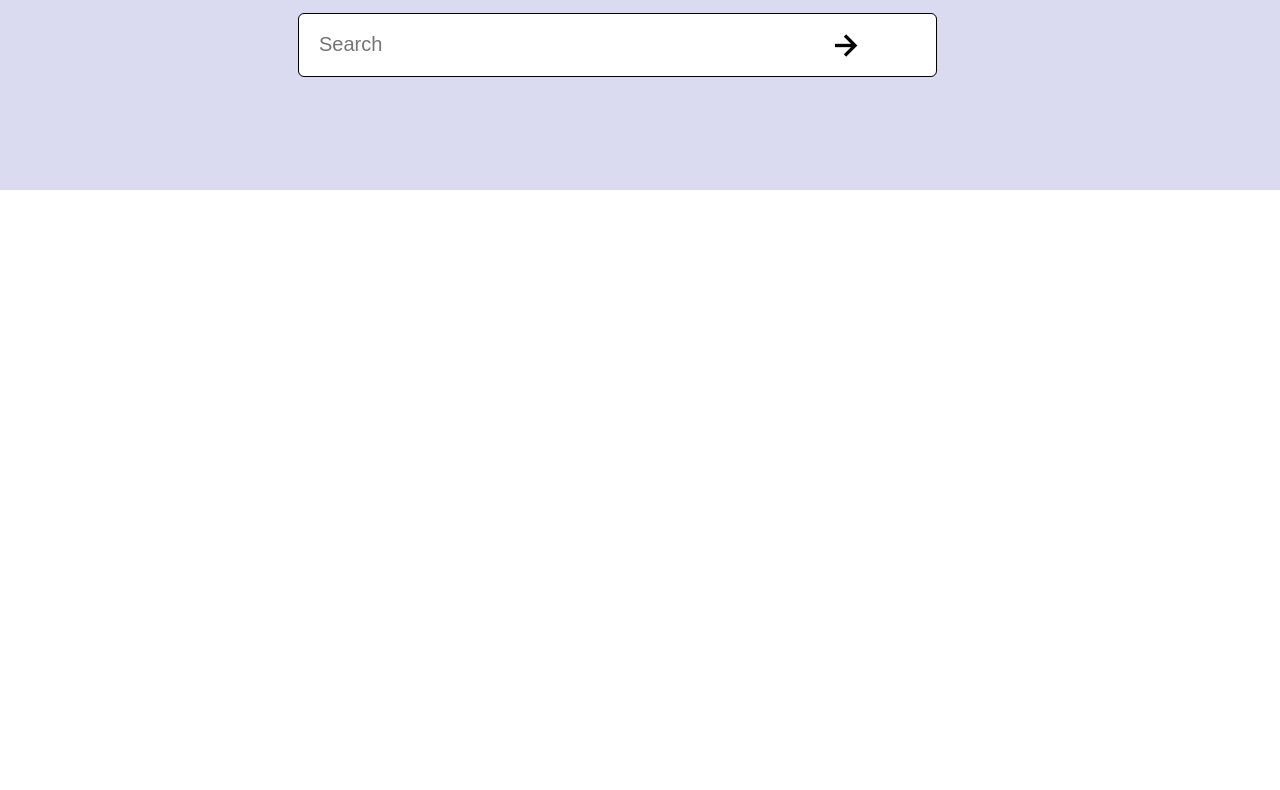
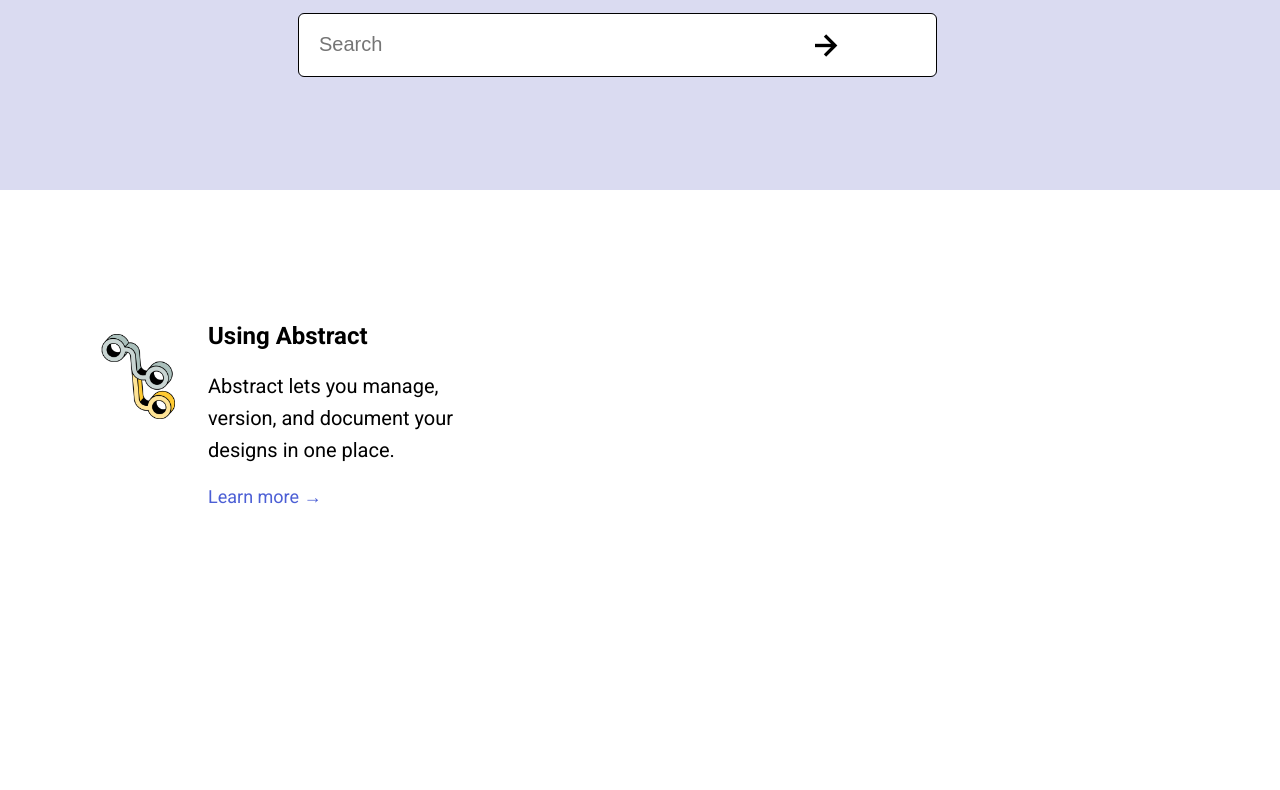
Before and after one commit to edjmuir/Abstract, a plain HTML site: page index.html in a window 1280 px wide. Shown: the part 255-1045 px from the top of the page. After the commit the page ends 800 px from the top, so only its background shows below. Drawn offline with nearby package versions, Linux system fonts and the light colour scheme.

Commit message:
create features layout section

```diff
--- a/css/styles.css
+++ b/css/styles.css
@@ -36,7 +36,7 @@ main {
 .para a {
   color: var(--color-white);
   display: inline-block;
-  font-weight: 400;
+  font-weight: 700;
   font-size: 18px;
   margin-left: -10px;
   margin-right: 10px;
@@ -44,7 +44,7 @@ main {
   text-decoration: none;
 }
 
-.abstract:hover {
+.abstract-text:hover {
   color: var(--color-gray2);
 }
 
@@ -126,7 +126,42 @@ input {
 
 .bx {
   position: absolute;
-  right: 415px;
+  right: 435px;
   font-size: 40px;
   padding-top: 12px;
 }
+
+.features {
+  display: flex;
+  flex-direction: row;
+}
+
+.feat-block1 {
+  margin-top: 7rem;
+  margin-left: 6rem;
+  width: 30%;
+}
+
+.feat-block1 h2 {
+  margin-left: 7rem;
+}
+
+.feat-block1 p {
+  font-size: 20px;
+  line-height: 1.6;
+  margin-left: 7rem;
+}
+
+.feat-block1 a {
+  color: var(--btn-color);
+  font-size: 18px;
+  margin-left: 7rem;
+  text-decoration: none;
+}
+
+.abstract-img {
+  float: left;
+  width: 85px;
+  height: 85px;
+  margin-top: 2rem;
+}
--- a/index.html
+++ b/index.html
@@ -22,14 +22,14 @@
           <a href="#"
             ><img
               title="Go to goabstract.com"
-              class="logo abstract"
+              class="logo"
               src="img/abstract_logo.PNG"
               alt="Abstract Logo"
             />
           </a>
 
           <p class="para">
-            <a class="abstract" title="Go to goabstract.com" href="#"
+            <a class="abstract-text" title="Go to goabstract.com" href="#"
               >Abstract |
             </a>
           </p>
@@ -46,7 +46,23 @@
           ></i>
         </div>
       </div>
-      <main></main>
+
+      <div class="features">
+        <div class="feat-block1">
+          <img class="abstract-img" src="img/abstract.png" />
+          <h2>Using Abstract</h2>
+          <p>
+            Abstract lets you manage, version, and document your designs in one
+            place.
+          </p>
+          <a href="#">Learn more &rarr;</a>
+        </div>
+        <div class="feat-block2"></div>
+        <div></div>
+        <div></div>
+        <div></div>
+        <div></div>
+      </div>
       <footer></footer>
     </main>
   </body>
```
